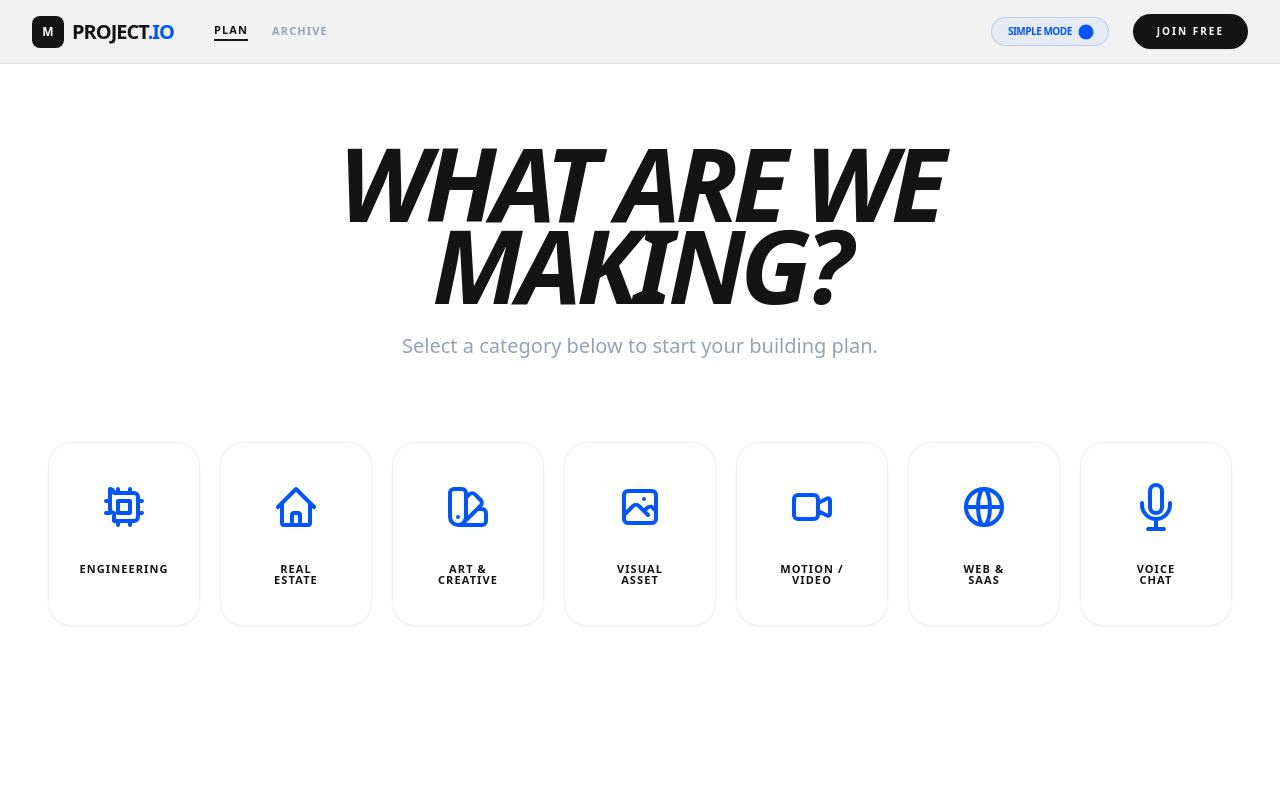
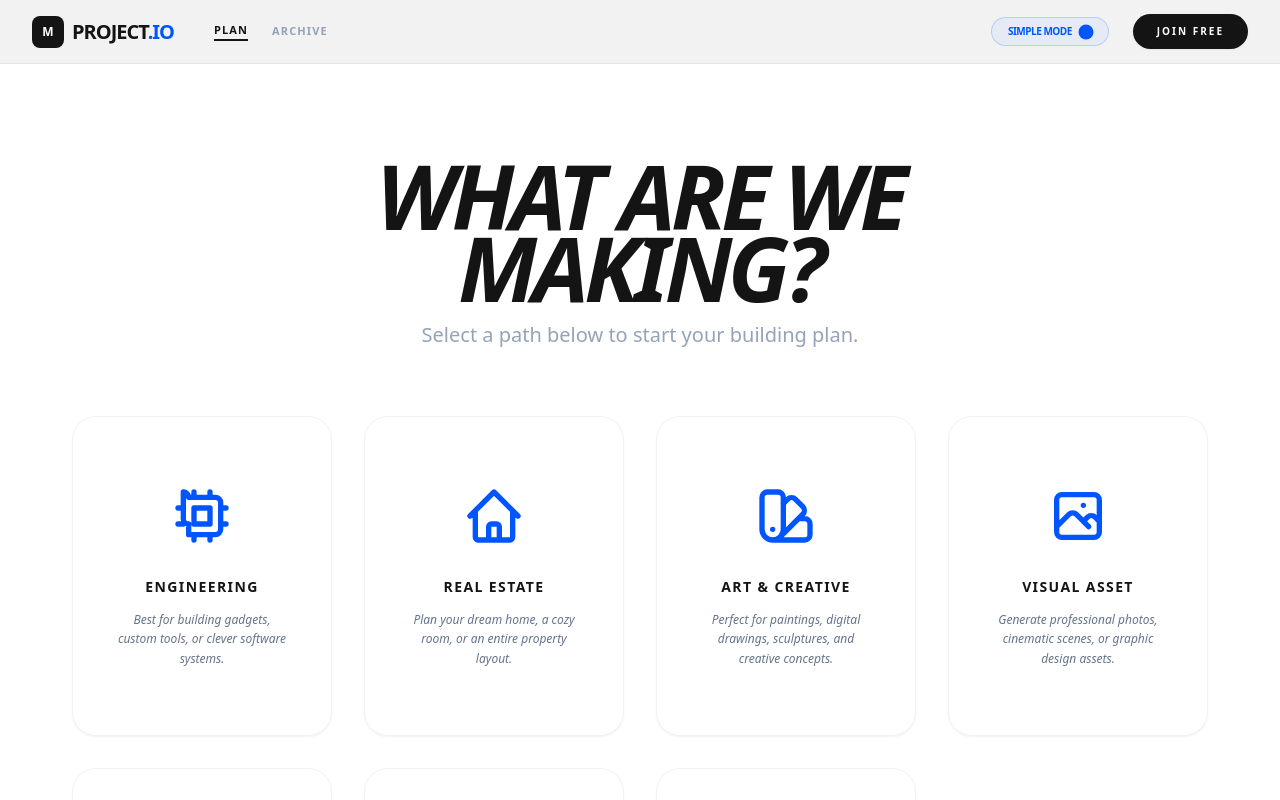
Before and after one commit to Dphoshoba/Architect.io, a React (Vite) app: page / in a window 1280 px wide. Built offline with nearby package versions, Linux system fonts and the light colour scheme.

Commit message:
feat(guided-flows): Add descriptions to guided flow options
Adds descriptive text to each guided flow option to provide users with more context and guidance on their purpose. This improves the user experience by clarifying the intended use case for each flow.

```diff
--- a/App.tsx
+++ b/App.tsx
@@ -67,13 +67,48 @@ async function decodeAudioData(
 }
 
 const GUIDED_FLOWS = {
-  'Engineering': { title: 'ENGINEERING', icon: Icons.Cpu, questions: [{ key: 'eng_field', label: 'Tech Domain' }, { key: 'high_level_goal', label: 'Project Goal' }] },
-  'Real Estate': { title: 'REAL ESTATE', icon: Icons.Home, questions: [{ key: 'estate_style', label: 'Property Style' }, { key: 'high_level_goal', label: 'Spatial Goal' }] },
-  'Artist': { title: 'ART & CREATIVE', icon: Icons.Palette, questions: [{ key: 'artist_medium', label: 'Medium' }, { key: 'high_level_goal', label: 'Art Concept' }] },
-  'Image': { title: 'VISUAL ASSET', icon: Icons.Photo, questions: [{ key: 'img_lighting', label: 'Vibe & Light' }, { key: 'high_level_goal', label: 'Visual Scene' }] },
-  'Video': { title: 'MOTION / VIDEO', icon: Icons.Video, questions: [{ key: 'vid_style', label: 'Style' }, { key: 'high_level_goal', label: 'Story/Action' }] },
-  'Website': { title: 'WEB & SAAS', icon: Icons.Globe, questions: [{ key: 'web_type', label: 'Product Type' }, { key: 'web_aesthetic', label: 'Design Vibe' }, { key: 'high_level_goal', label: 'Core Concept' }] },
-  'Live': { title: 'VOICE CHAT', icon: Icons.Mic, questions: [] }
+  'Engineering': {
+    title: 'ENGINEERING',
+    icon: Icons.Cpu,
+    desc: "Best for building gadgets, custom tools, or clever software systems.",
+    questions: [{ key: 'eng_field', label: 'Tech Domain' }, { key: 'high_level_goal', label: 'Project Goal' }]
+  },
+  'Real Estate': {
+    title: 'REAL ESTATE',
+    icon: Icons.Home,
+    desc: "Plan your dream home, a cozy room, or an entire property layout.",
+    questions: [{ key: 'estate_style', label: 'Property Style' }, { key: 'high_level_goal', label: 'Spatial Goal' }]
+  },
+  'Artist': {
+    title: 'ART & CREATIVE',
+    icon: Icons.Palette,
+    desc: "Perfect for paintings, digital drawings, sculptures, and creative concepts.",
+    questions: [{ key: 'artist_medium', label: 'Medium' }, { key: 'high_level_goal', label: 'Art Concept' }]
+  },
+  'Image': {
+    title: 'VISUAL ASSET',
+    icon: Icons.Photo,
+    desc: "Generate professional photos, cinematic scenes, or graphic design assets.",
+    questions: [{ key: 'img_lighting', label: 'Vibe & Light' }, { key: 'high_level_goal', label: 'Visual Scene' }]
+  },
+  'Video': {
+    title: 'MOTION / VIDEO',
+    icon: Icons.Video,
+    desc: "Direct moving stories, animations, or cinematic video clips.",
+    questions: [{ key: 'vid_style', label: 'Style' }, { key: 'high_level_goal', label: 'Story/Action' }]
+  },
+  'Website': {
+    title: 'WEB & SAAS',
+    icon: Icons.Globe,
+    desc: "Build a beautiful online home for charities, community groups, or startups.",
+    questions: [{ key: 'web_type', label: 'Product Type' }, { key: 'web_aesthetic', label: 'Design Vibe' }, { key: 'high_level_goal', label: 'Core Concept' }]
+  },
+  'Live': {
+    title: 'VOICE CHAT',
+    icon: Icons.Mic,
+    desc: "Simply talk to me. We'll find your vision through conversation.",
+    questions: []
+  }
 };
 
 const SHARDS = {
@@ -382,22 +417,23 @@ const App: React.FC = () => {
             </div>
         )}
 
-        {/* CATEGORY SELECTION */}
+        {/* CATEGORY SELECTION - FIXED justify-start to prevent top clipping */}
         {activeTab === 'BUILD' && !guidedState.category && !output && !isLiveActive && (
-          <div className="h-full flex flex-col items-center justify-center p-6 animate-fade-in overflow-y-auto custom-scrollbar">
-            <div className="text-center mb-20 max-w-4xl">
-              <h2 className="text-[8vw] mb-6 uppercase italic leading-[0.8] font-black tracking-tighter">{isSimpleMode ? 'What are we making?' : 'Product Synthesis.'}</h2>
-              <p className="text-slate-400 font-medium text-xl leading-relaxed">{isSimpleMode ? 'Select a category below to start your building plan.' : 'Select a specialized discovery engine to begin high-fidelity architecture.'}</p>
+          <div className="h-full flex flex-col items-center justify-start p-12 pt-24 animate-fade-in overflow-y-auto custom-scrollbar">
+            <div className="text-center mb-16 max-w-4xl">
+              <h2 className="text-[7vw] mb-4 uppercase italic leading-[0.8] font-black tracking-tighter">{isSimpleMode ? 'What are we making?' : 'Product Synthesis.'}</h2>
+              <p className="text-slate-400 font-medium text-xl leading-relaxed">{isSimpleMode ? 'Select a path below to start your building plan.' : 'Select a specialized discovery engine to begin high-fidelity architecture.'}</p>
             </div>
-            <div className="grid grid-cols-2 sm:grid-cols-3 lg:grid-cols-4 xl:grid-cols-7 gap-5 w-full max-w-7xl mb-24 px-6">
+            <div className="grid grid-cols-1 sm:grid-cols-2 lg:grid-cols-3 xl:grid-cols-4 gap-8 w-full max-w-7xl mb-24 px-6">
               {Object.entries(GUIDED_FLOWS).map(([key, flow]) => (
                 <button
                   key={key}
                   onClick={() => { setGuidedState({ category: key, index: 0 }); if(key === 'Live') startLiveDiscovery(); }}
-                  className="group mobbin-card p-10 flex flex-col items-center text-center hover:border-[#0055FF] hover:bg-[#0055FF]/5 transition-all shadow-sm"
+                  className="group mobbin-card p-10 flex flex-col items-center text-center hover:border-[#0055FF] hover:bg-[#0055FF]/5 transition-all shadow-sm min-h-[320px] justify-center"
                 >
-                  <flow.icon className="w-12 h-12 text-[#0055FF] mb-8 group-hover:scale-125 transition-transform" />
-                  <h3 className="text-[11px] font-black uppercase tracking-widest leading-none">{flow.title}</h3>
+                  <flow.icon className="w-16 h-16 text-[#0055FF] mb-8 group-hover:scale-110 transition-transform" />
+                  <h3 className="text-[14px] font-black uppercase tracking-widest leading-none mb-4">{flow.title}</h3>
+                  <p className="text-[12px] text-slate-500 font-medium leading-relaxed max-w-[240px] group-hover:text-[#141414] transition-colors italic">{flow.desc}</p>
                 </button>
               ))}
             </div>
```
